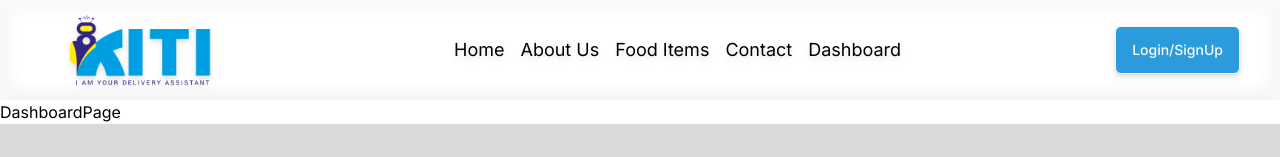
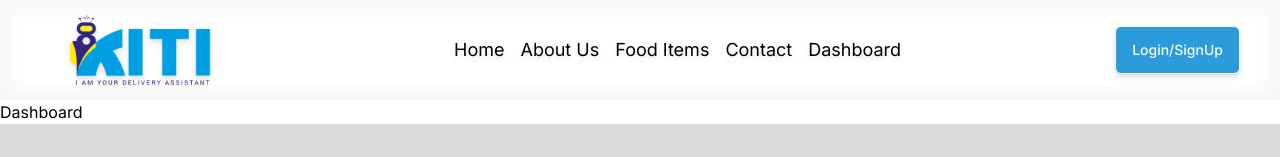
Before and after one commit to nurhossainfarid/kiti-food-delivery-robo, a Next.js app: page /dashboard in a window 1280 px wide. Shown: the top 157 px of the page. Built offline with nearby package versions, Linux system fonts and the light colour scheme.

Commit message:
update dashboard

```diff
--- a/app/(root)/dashboard/page.jsx
+++ b/app/(root)/dashboard/page.jsx
@@ -2,7 +2,7 @@ import React from 'react'
 
 const DashboardPage = () => {
   return (
-    <div>DashboardPage</div>
+    <div>Dashboard</div>
   )
 }
 
```
